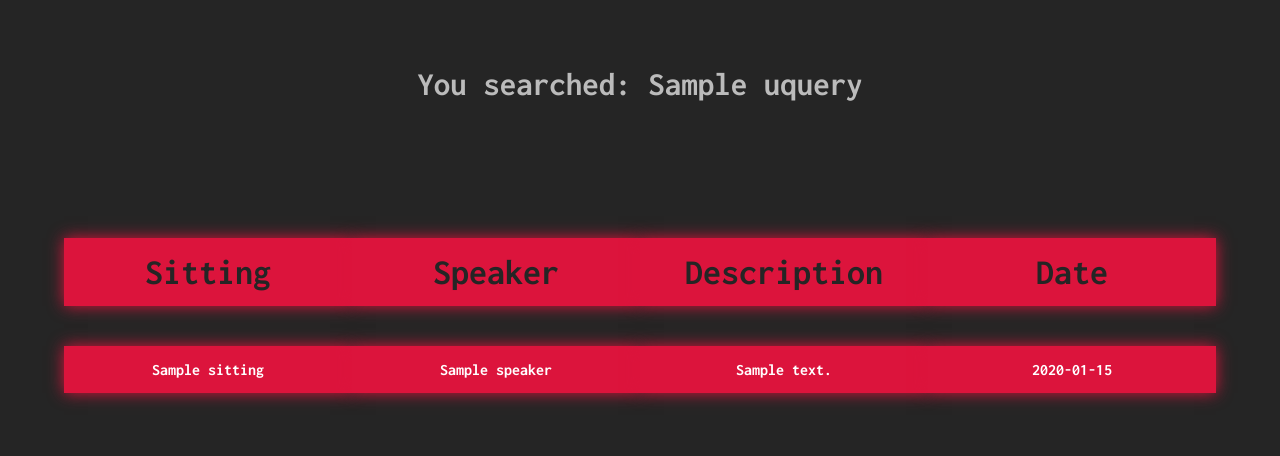
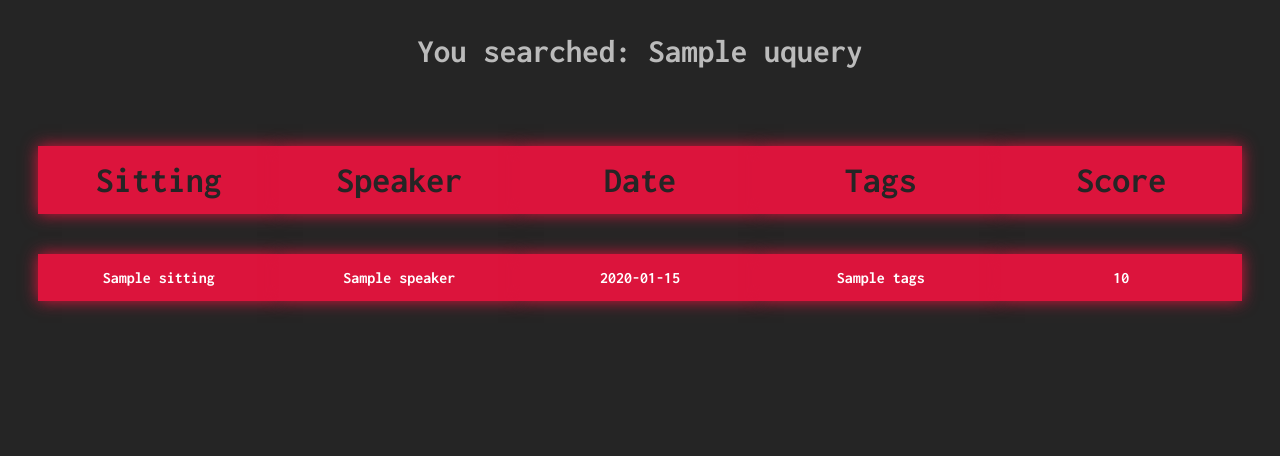
Before and after one commit to helenmand/Information-Retrieval, a Flask app: template templates/result.html in a window 1280 px wide. Shown: the top 456 px of the page. Run offline with Flask 2, Linux system fonts and the light colour scheme; the template is opened without the code that fills it: most values are stand-ins (such as "Sample title", 1, 10 or a date in 2020); lists and menus that the app fills with data are empty.

Commit message:
front end: result page and dummy examples

```diff
--- a/app.py
+++ b/app.py
@@ -1,5 +1,6 @@
 from unittest import result
 from flask import Flask, render_template, request, redirect, url_for
+import query as q
 
 app = Flask(__name__)
 
@@ -15,10 +16,14 @@ def index():
 # Result page
 @app.route('/result', methods=['GET', 'POST'])
 def queries():
-    data = [['sitting 1', 'speaker 1', 'lorem ipsum τεστ ελληνικά', 'fff'],
-            ['sitting 2', 'speaker 2', 'lorem ipsum l', 'fffff'],
-            ['sitting 3', 'speaker 1', 'lorem ipsum dolv d rfjgeg gerhngnerjkg  ergherjgn rgenerjnerg  regnerjkgnerk', 'fff'],
-            ['sitting 4', 'speaker 3', 'lorem ipsum hsh', 'fff']]
+    """data = [
+            ['sitting 1', 'speaker 1', 'ffff', 'Lorem ipsum dolor sit amet. Aut error commodi ut ipsum voluptatem aut facere', '1'],
+            ['sitting 2', 'speaker 2', 'ffff', 'Lorem ipsum dolor sit amet. Aut error commodi ut ipsum voluptatem aut facere', '0.5'],
+            ['sitting 3', 'speaker 1', 'ffff', 'Lorem ipsum dolor sit amet. Aut error commodi ut ipsum voluptatem aut facere', '0.2'],
+            ['sitting 4', 'speaker 3', 'ffff', 'Lorem ipsum dolor sit amet. Aut error commodi ut ipsum voluptatem aut facere', '0.9'],
+            ['sitting 5', 'speaker 2', 'ffff', 'Lorem ipsum dolor sit amet. Aut error commodi ut ipsum voluptatem aut facere', '0.4'],
+            ]"""
+    data = q.get_random_data()
     return render_template('result.html', queryDetails = data, uquery = results)
 
 @app.errorhandler(404)
--- a/templates/result.html
+++ b/templates/result.html
@@ -10,20 +10,11 @@
             color: rgba(255, 255, 255, 0.692);
         }
 
-        P { text-align: center }
-
         ul {
-            padding: 5%;
+            padding: 3%;
             list-style-type: none;
             display: table;
             margin: 0 auto;
-        }
-
-        li { margin-bottom: 40px; }
-
-        .hd {
-          color: #252525;
-          font-size: 36px;
         }
 
         table {
@@ -49,31 +40,44 @@
           box-shadow: 0 0 15px crimson;
         }
 
-        li:nth-child(2){ margin-top: 50px; }
+        li { margin-bottom: 40px; }
+
+        td:hover {transform: scale(1.1); }
+
+        table:nth-child(n+13) {visibility: hidden;}
+
+        li:nth-child(1){ margin-top: 30px; }
 
         li:last-child { margin-bottom: 0px; }
 
+
+        .hd {
+          color: #252525;
+          font-size: 36px;
+        }
+
     </style>
     <br>
-      <p>You searched: {{uquery}}</p>
-
     <body>
+    <center>You searched: {{uquery}}</center>
       <ul>
         <table>
           <li>
             <th class="hd"> Sitting</th>
             <th class="hd"> Speaker </th>
-              <th class="hd"> Description </th>
             <th class="hd"> Date </th>
+            <th class="hd"> Tags </th>
+            <th class="hd"> Score </th>
           </li>
         </table>
-          {% for sitting, speaker, description, date in queryDetails %}
+        {% for sitting, speaker, date, tags, score in queryDetails %}
         <table>
           <li>
-              <td class="sitting"> {{sitting}} </td>
-              <td class="speaker"> {{speaker}} </td>
-              <td class="description"> {{description}} </td>
-              <td class="date"> {{date}} </td>
+            <td> {{sitting}} </td>
+            <td> {{speaker}} </td>
+            <td> {{date}} </td>
+            <td> {{tags}} </td>
+            <td> {{score}} </td>
           </li>
         </table>
         {% endfor %}
```
Also changed, not shown: query.py (added, +18 -0 lines), templates/index.html (+16 -2 lines). Lines whose indentation alone changed are shown as unchanged.
